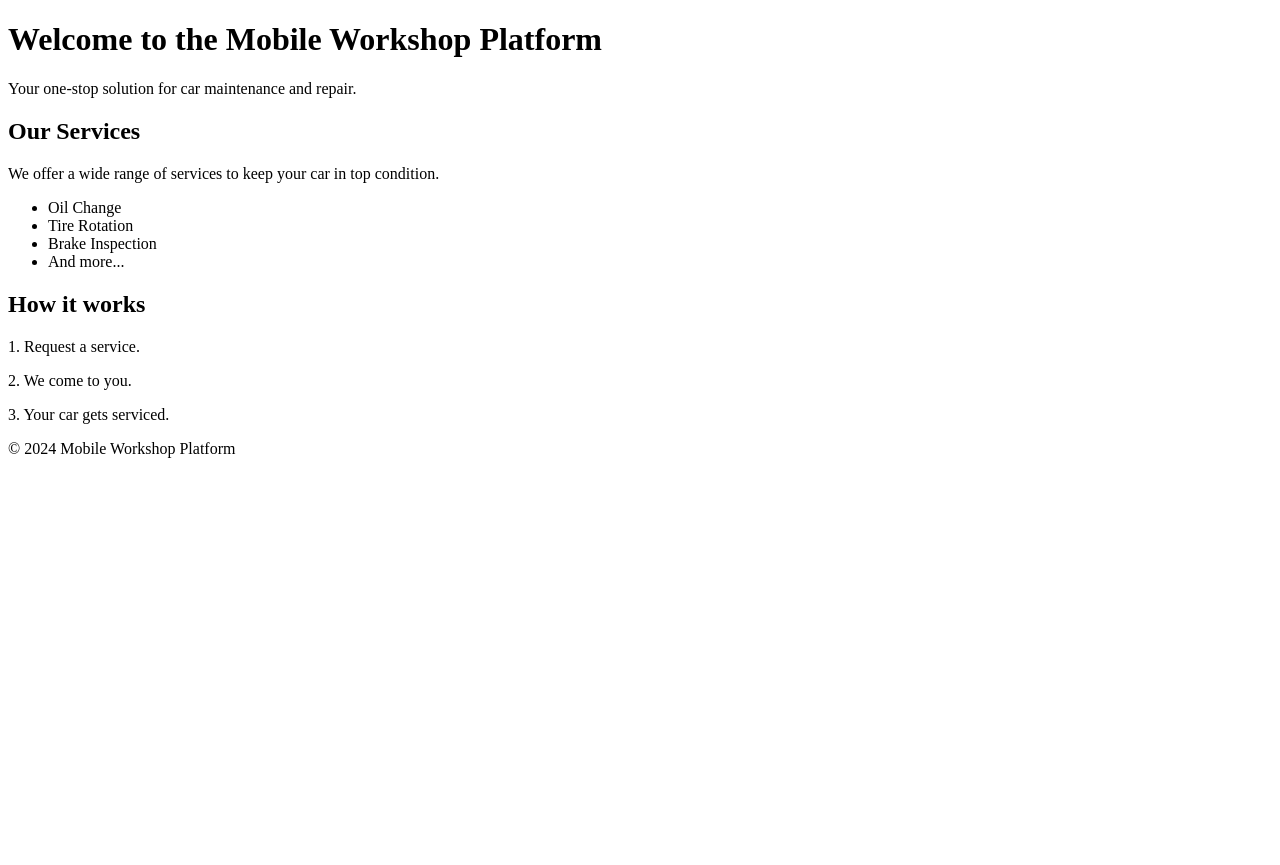
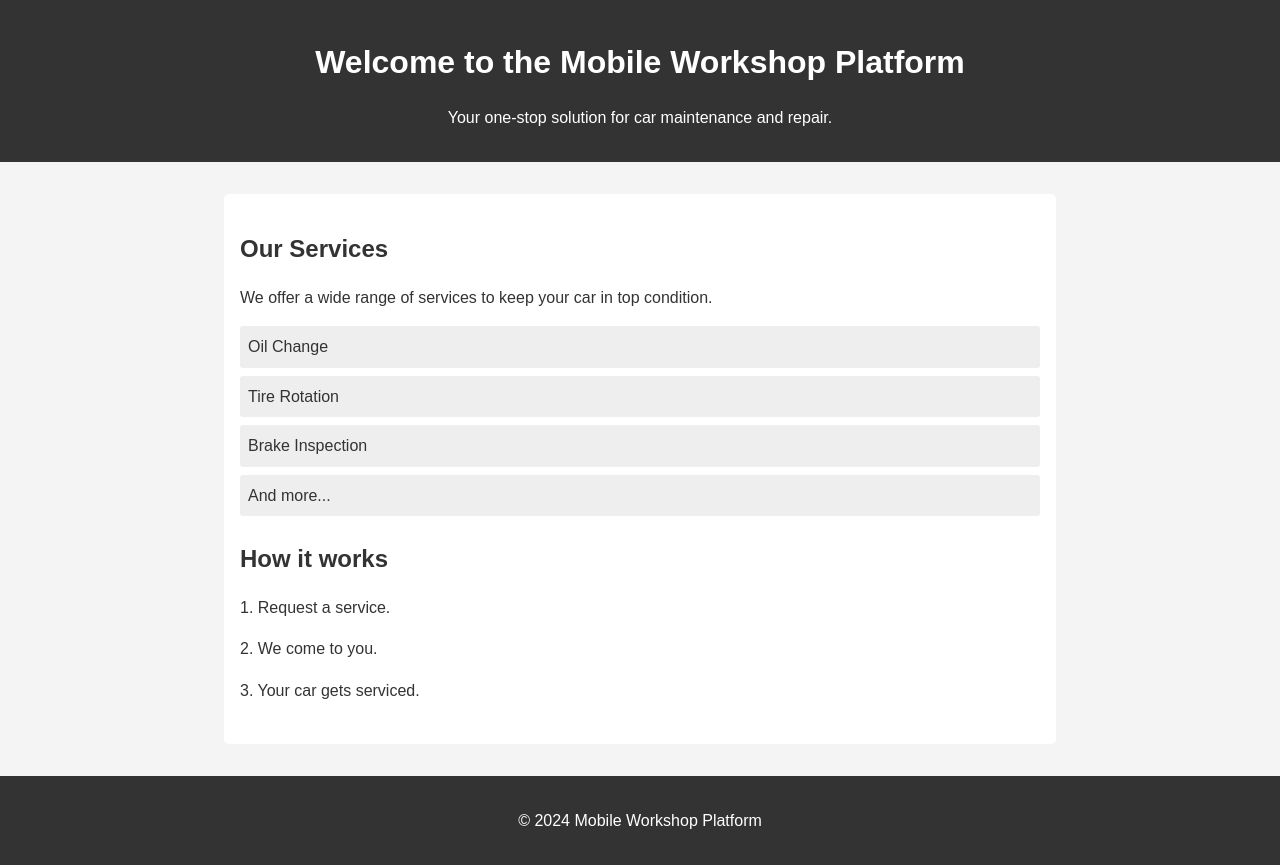
Before and after one commit to Mukwevhorotondwa/CarServiceBooking, a React (Create React App) app in the folder frontend/: page / in a window 1280 px wide. Before the commit the page ends 800 px from the top, so only its background shows below. Built offline with nearby package versions, Linux system fonts and the light colour scheme.

Commit message:
feat: add basic styling to landing page

```diff
--- /dev/null
+++ b/frontend/src/pages/LandingPage.css
@@ -0,0 +1,51 @@
+body {
+    font-family: sans-serif;
+    line-height: 1.6;
+    margin: 0;
+    padding: 0;
+    background: #f4f4f4;
+    color: #333;
+}
+
+header {
+    background: #333;
+    color: #fff;
+    padding: 1rem 0;
+    text-align: center;
+}
+
+main {
+    padding: 1rem;
+    max-width: 800px;
+    margin: 2rem auto;
+    background: #fff;
+    border-radius: 5px;
+}
+
+section {
+    margin-bottom: 1.5rem;
+}
+
+h1, h2 {
+    margin-bottom: 0.5rem;
+}
+
+ul {
+    list-style: none;
+    padding: 0;
+}
+
+li {
+    background: #eee;
+    padding: 0.5rem;
+    margin-bottom: 0.5rem;
+    border-radius: 3px;
+}
+
+footer {
+    text-align: center;
+    padding: 1rem 0;
+    margin-top: 2rem;
+    background: #333;
+    color: #fff;
+}
--- a/frontend/src/pages/LandingPage.js
+++ b/frontend/src/pages/LandingPage.js
@@ -1,4 +1,5 @@
 import React from 'react';
+import './LandingPage.css';
 
 const LandingPage = () => {
     return (
```
